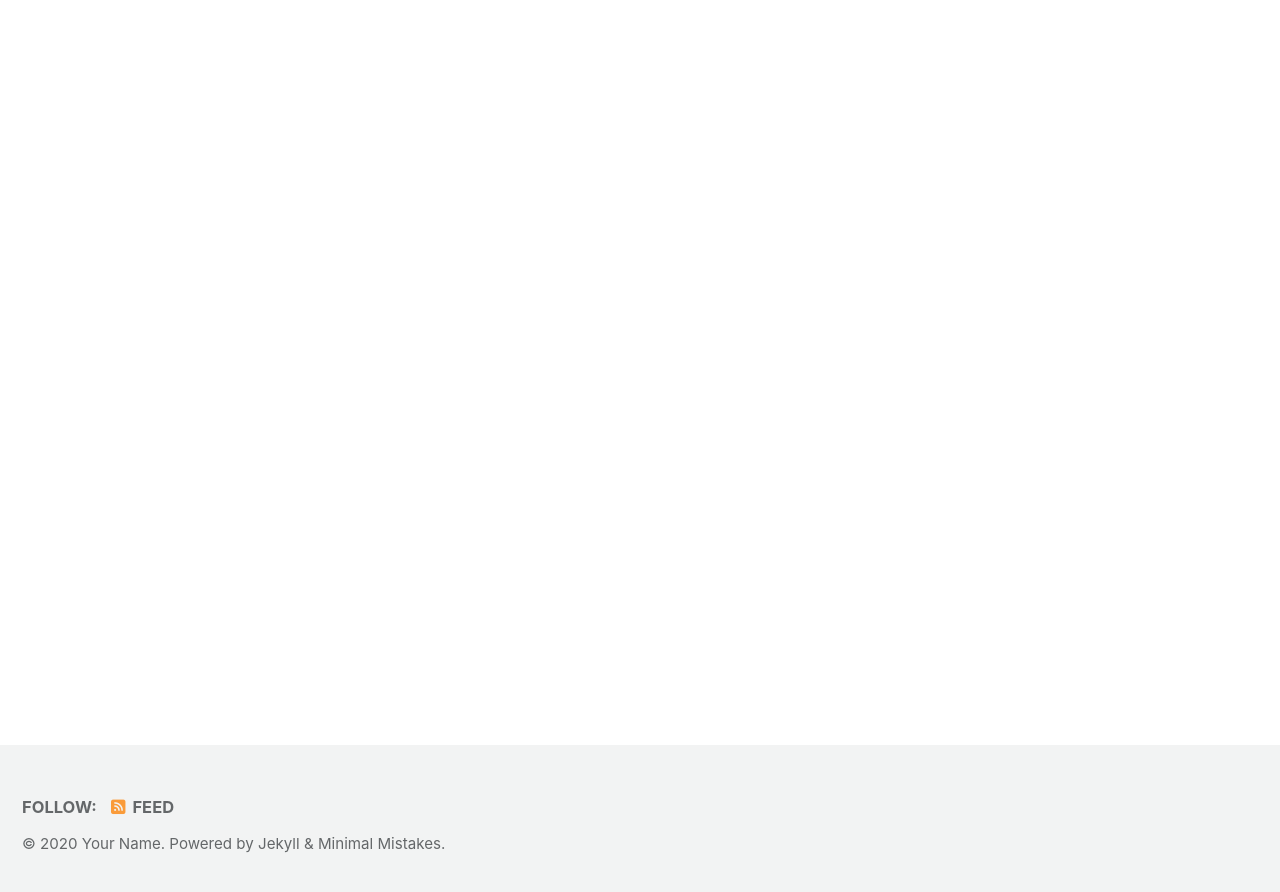
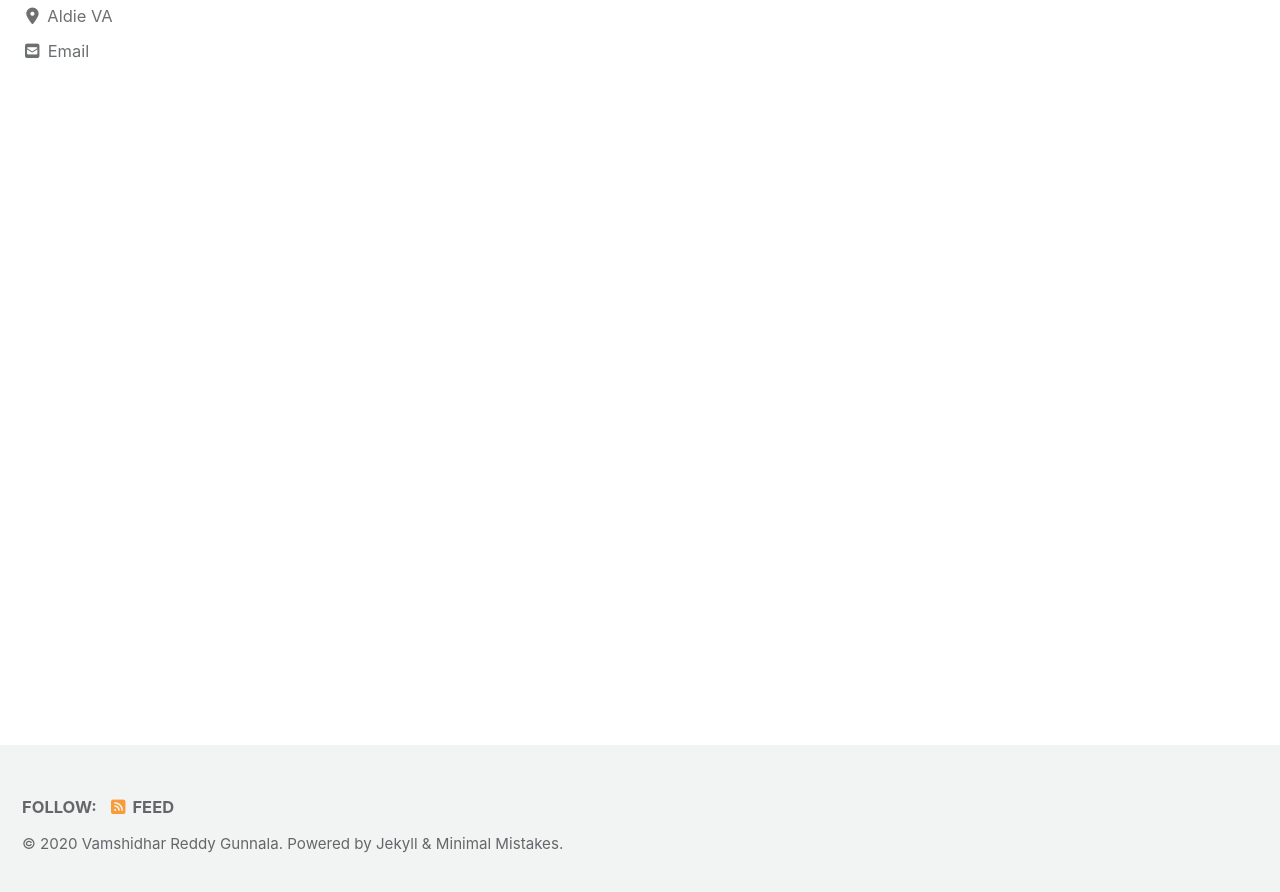
Before and after one commit to vamshi4067/vamshidhar.github.io, a Jekyll site: the page built from index.html, in a window 1280 px wide and 900 px high, scrolled down 222 px. Shown: the top 892 px of the window. Built offline with Jekyll 4.4.1, drawn with Linux system fonts in a browser that asks for light colours; cached includes are drawn as plain includes; nearby versions of some CDN libraries; the list of posts is cut into pages by our own code; some of the changed text lies outside the part shown.

Commit message:
new files

```diff
--- a/_config.yml
+++ b/_config.yml
@@ -16,11 +16,11 @@ minimal_mistakes_skin    : "default" # "air", "aqua", "contrast", "dark", "dirt"
 
 # Site Settings
 locale                   : "en-US"
-title                    : "Site Title"
+title                    : "Vamshidhar Reddy Gunnala"
 title_separator          : "-"
 subtitle                 : # site tagline that appears below site title in masthead
-name                     : "Your Name"
-description              : "An amazing website."
+name                     : "Vamshidhar Reddy Gunnala"
+description              : "Data Science Portfolio"
 url                      : # the base hostname & protocol for your site e.g. "https://mmistakes.github.io"
 baseurl                  : # the subpath of your site, e.g. "/blog"
 repository               : # GitHub username/repo-name e.g. "mmistakes/minimal-mistakes"
@@ -93,15 +93,15 @@ analytics:
 
 # Site Author
 author:
-  name             : "Your Name"
-  avatar           : # path of avatar image, e.g. "/assets/images/bio-photo.jpg"
-  bio              : "I am an **amazing** person."
-  location         : "Somewhere"
-  email            :
+  name             : "Vamshidhar Reddy Gunnala"
+  avatar           : # path of avatar image, e.g. "/Users/vamshi/Desktop/vamshidhar.github.io/images/IMG_3164.jpg"
+  bio              : "Data Scientist/Data Analyst"
+  location         : "Aldie VA"
+  email            : "gunnalavamshi@gmail.com"
   links:
     - label: "Email"
       icon: "fas fa-fw fa-envelope-square"
-      # url: mailto:your.name@email.com
+      # url: mailto:"gunnalavamshi@gmail.com"
     - label: "Website"
       icon: "fas fa-fw fa-link"
       # url: "https://your-website.com"
@@ -113,7 +113,7 @@ author:
       # url: "https://facebook.com/"
     - label: "GitHub"
       icon: "fab fa-fw fa-github"
-      # url: "https://github.com/"
+      # url: "https://github.com/vamshi4067"
     - label: "Instagram"
       icon: "fab fa-fw fa-instagram"
       # url: "https://instagram.com/"
@@ -136,9 +136,9 @@ footer:
     - label: "Bitbucket"
       icon: "fab fa-fw fa-bitbucket"
       # url:
-    - label: "Instagram"
-      icon: "fab fa-fw fa-instagram"
-      # url:
+    - label: "Linkedln"
+      icon: "fab fa-fw fa-linkedln"
+      # url:"https://www.linkedin.com/in/vamshidhar-reddy-g-18a0aa7b/"
 
 
 # Reading Files
@@ -279,3 +279,16 @@ defaults:
       comments: # true
       share: true
       related: true
+
+
+# _pages
+  - scope:
+      path: ""
+      type: pages
+    values:
+      layout: single
+      author_profile: true
+      read_time: true
+      comments: # true
+      share: true
+      related: true
--- a/index.html
+++ b/index.html
@@ -1,4 +1,7 @@
 ---
 layout: home
 author_profile: true
+header:
+ Image:”/Users/vamshi/Desktop/vamshidhar.github.io/images/images1.jpeg”
+
 ---
```
Also changed, not shown: images/IMG_3164.jpg (added), images/images1.jpeg (added), 1 other file.
